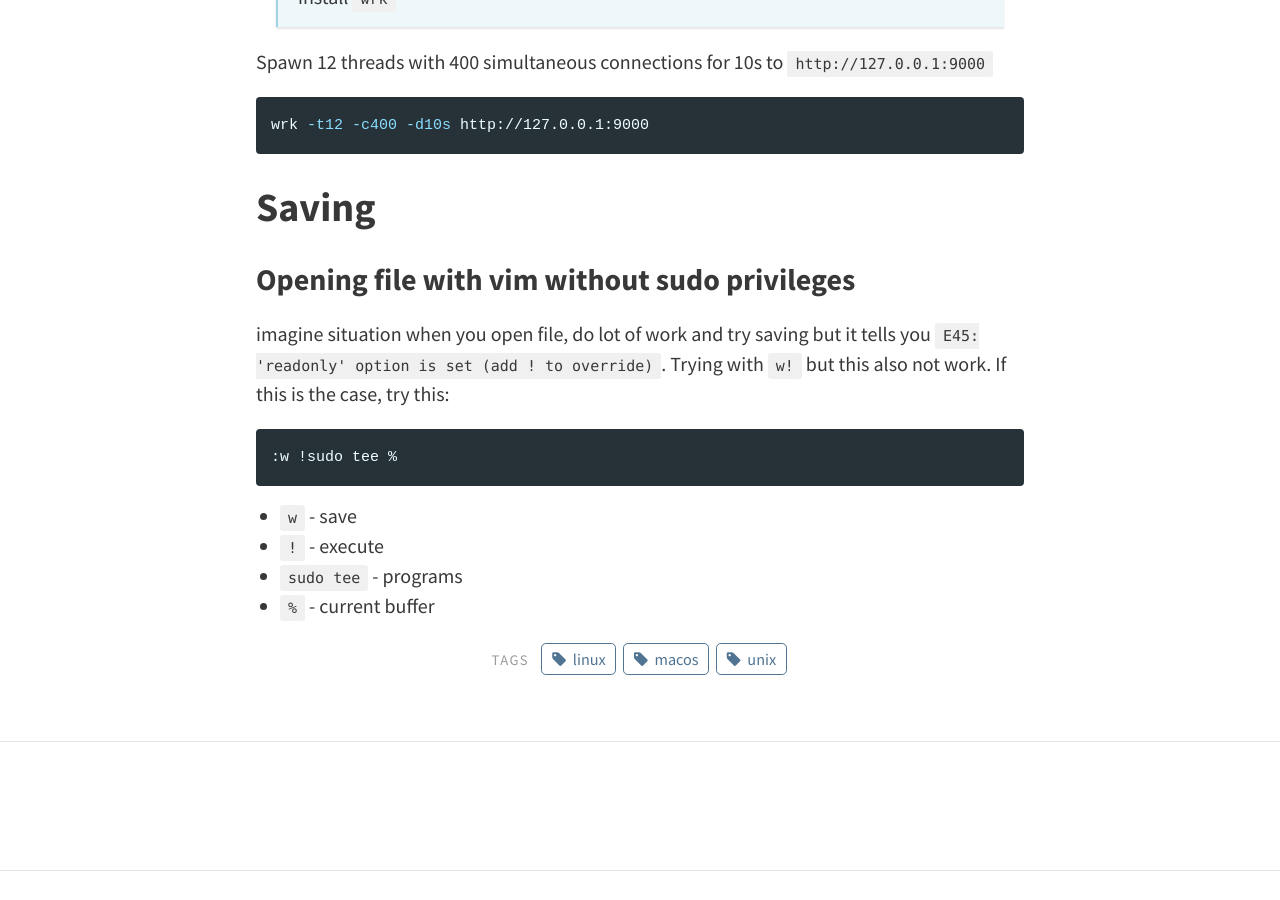
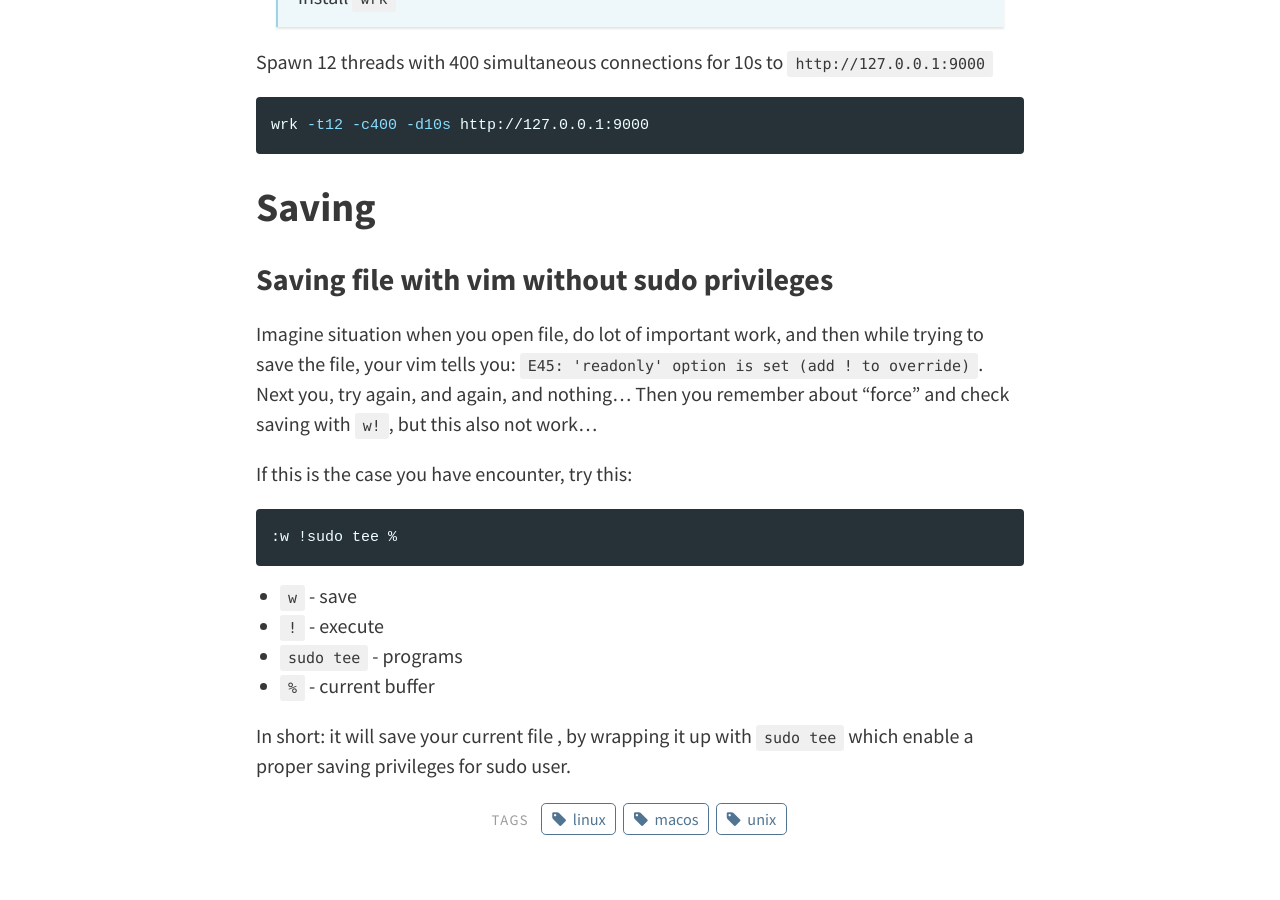
Before and after one commit to egel/egel.github.io, a Jekyll site: the page built from _posts/2025-05-27-useful-terminal-commands.md, in a window 1280 px wide and 900 px high, scrolled down 1705 px. Built offline with Jekyll 4.4.1, drawn with Linux system fonts in a browser that asks for light colours; nearby versions of some CDN libraries; comment, search, counter and statistics services are not loaded.

Commit message:
fix: improve formatting and spelling

````diff
--- a/_posts/2025-05-27-useful-terminal-commands.md
+++ b/_posts/2025-05-27-useful-terminal-commands.md
@@ -53,15 +53,19 @@ wrk -t12 -c400 -d10s http://127.0.0.1:9000
 
 ## Saving
 
-### Opening file with vim without sudo privileges
+### Saving file with vim without sudo privileges
 
-imagine situation when you open file, do lot of work and try saving but it tells you `E45: 'readonly' option is set (add ! to override)`. Trying with `w!` but this also not work. If this is the case, try this:
+Imagine situation when you open file, do lot of important work, and then while trying to save the file, your vim tells you: `E45: 'readonly' option is set (add ! to override)`. Next you, try again, and again, and nothing... Then you remember about "force" and check saving with `w!`, but this also not work...
+
+If this is the case you have encounter, try this:
 
 ```
 :w !sudo tee %
 ```
 
--   `w` - save
--   `!` - execute
--   `sudo tee` - programs
--   `%` - current buffer
+- `w` - save
+- `!` - execute
+- `sudo tee` - programs
+- `%` - current buffer
+
+In short: it will save your current file , by wrapping it up with `sudo tee` which enable a proper saving privileges for sudo user.
````
